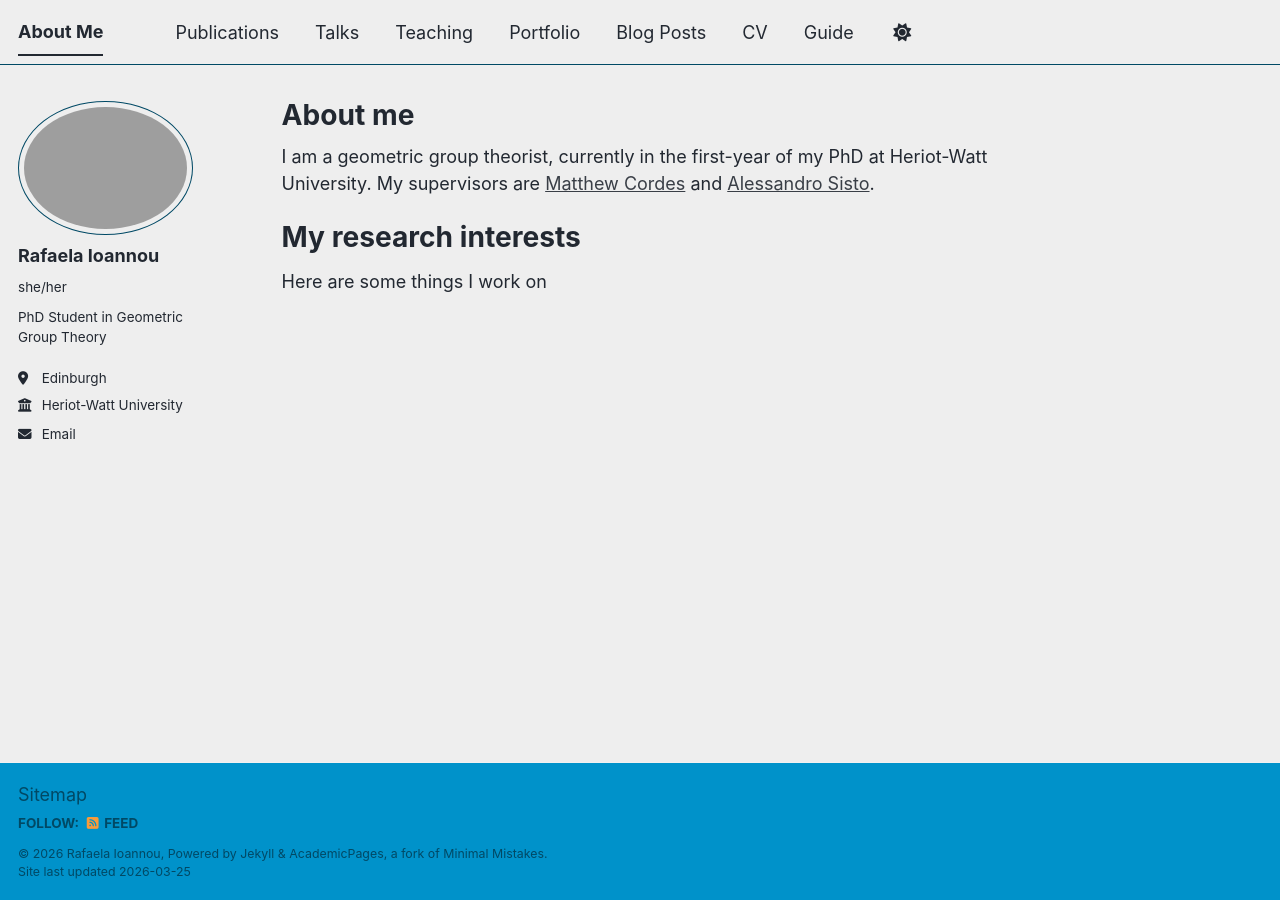
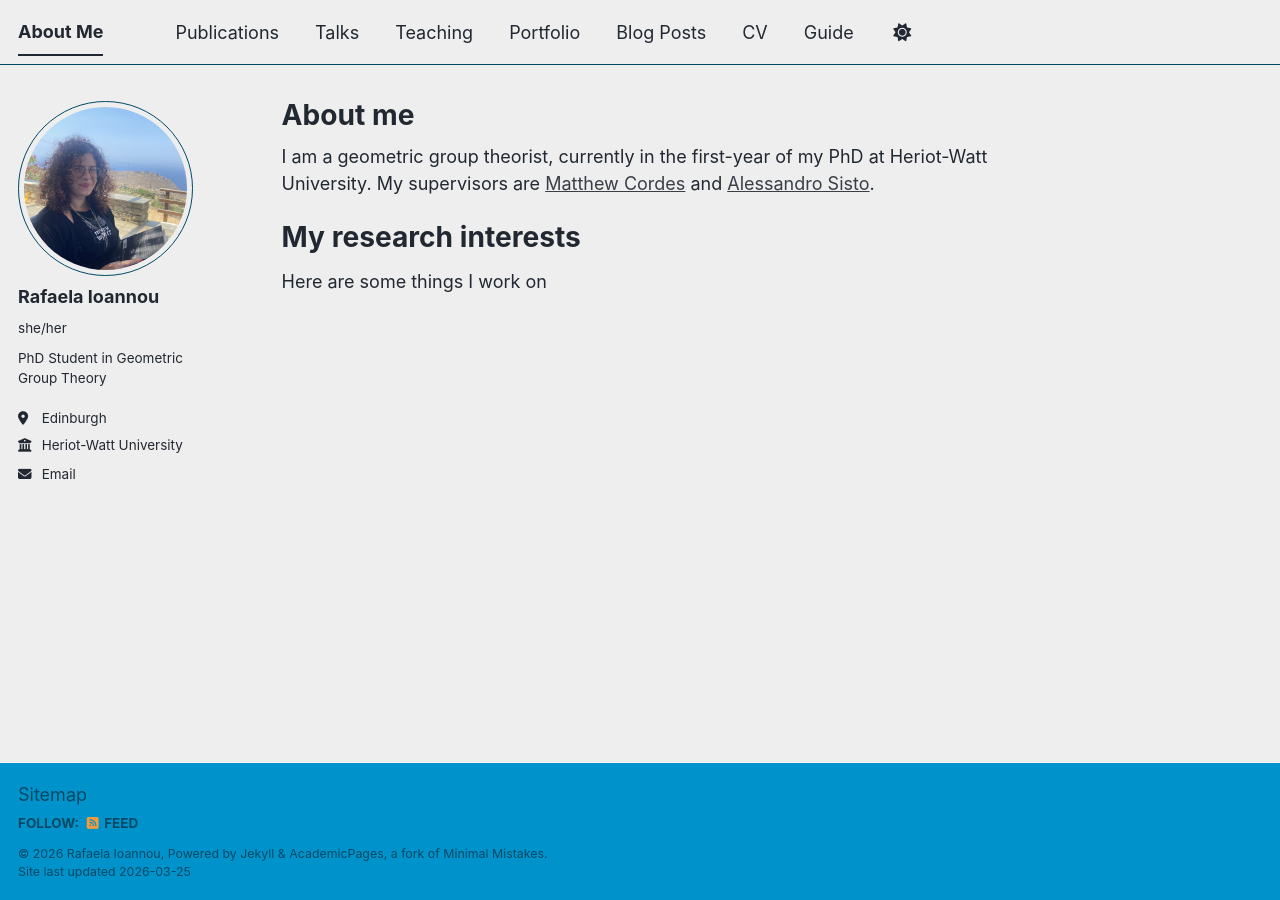
Before and after one commit to rafaela-ioannou/rafaela-ioannou.github.io, a Jekyll site: the page built from _pages/about.md, in a window 1280 px wide. Built offline with Jekyll 4.4.1, drawn with Linux system fonts in a browser that asks for light colours; a script bundle is joined from its source files by our own code; library files that are not in the unit come from our copies.

Commit message:
added profile pic and updated description

```diff
--- a/_config.yml
+++ b/_config.yml
@@ -12,7 +12,7 @@ site_theme               : "air" # The available themes options are "default", "
 title                    : "About Me"
 title_separator          : "-"
 name                     : &name "Rafaela Ioannou"
-description              : &description "Your Name's academic portfolio"   # Update this with a general description of your site, this is the default if not overridden by a page
+description              : &description "Rafaela's academic portfolio"   # Update this with a general description of your site, this is the default if not overridden by a page
 url                      : https://rafaela-ioannou.github.io # The base hostname & protocol for your site e.g. "https://[your GitHub username].github.io",
                                                            # or if you already have some other page hosted on Github then use "https://[your GitHub username].github.io/[Your Repo Name]"
 baseurl                  : "" # the subpath of your site, e.g. "/blog"
@@ -23,7 +23,7 @@ repository               : "rafaela-ioannou/rafaela-ioannou.github.io"
 #               Additional customization can be done by editing /_includes/author-profile.html
 author:
   # Biographic information
-  avatar           : #"profilepictest.jpeg"
+  avatar           : "profile2.png"
   name             : "Rafaela Ioannou" #"Ραφαέλα Ιωάννου"
   pronouns         : "she/her"
   bio              : "PhD Student in Geometric Group Theory"
```
